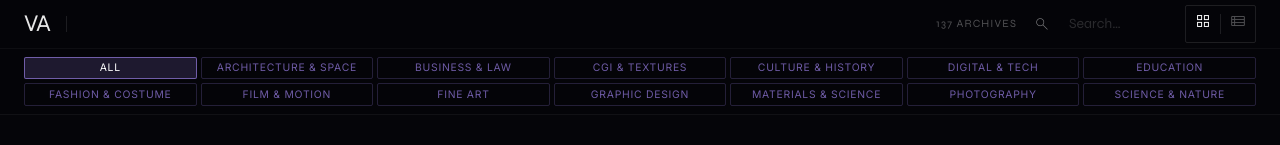
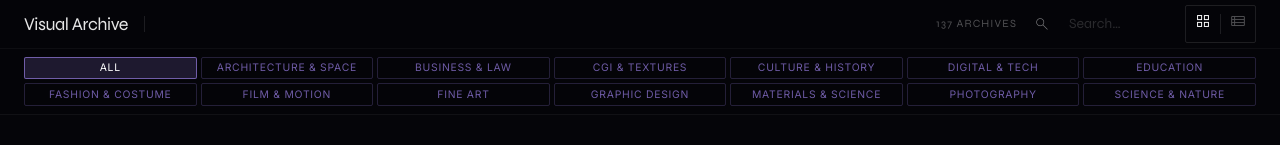
Before and after one commit to jopontes/visual-archive, a plain HTML site: page index.html in a window 1280 px wide. Shown: the top 145 px of the page. Drawn offline with nearby package versions, Linux system fonts and the light colour scheme.

Commit message:
chore: rename header from VA to Visual Archive

```diff
--- a/index.html
+++ b/index.html
@@ -133,7 +133,7 @@
 
   <!-- Row 1: logo + controls -->
   <div class="max-w-screen-2xl mx-auto px-6 h-12 flex items-center gap-4">
-    <h1 class="font-syne font-light text-2xl tracking-tighter text-white/90 shrink-0 select-none">VA</h1>
+    <h1 class="font-syne font-light text-lg tracking-tight text-white/90 shrink-0 select-none">Visual Archive</h1>
     <div class="h-4 w-px bg-white/10 shrink-0"></div>
     <div class="flex-1"></div>
 
```
